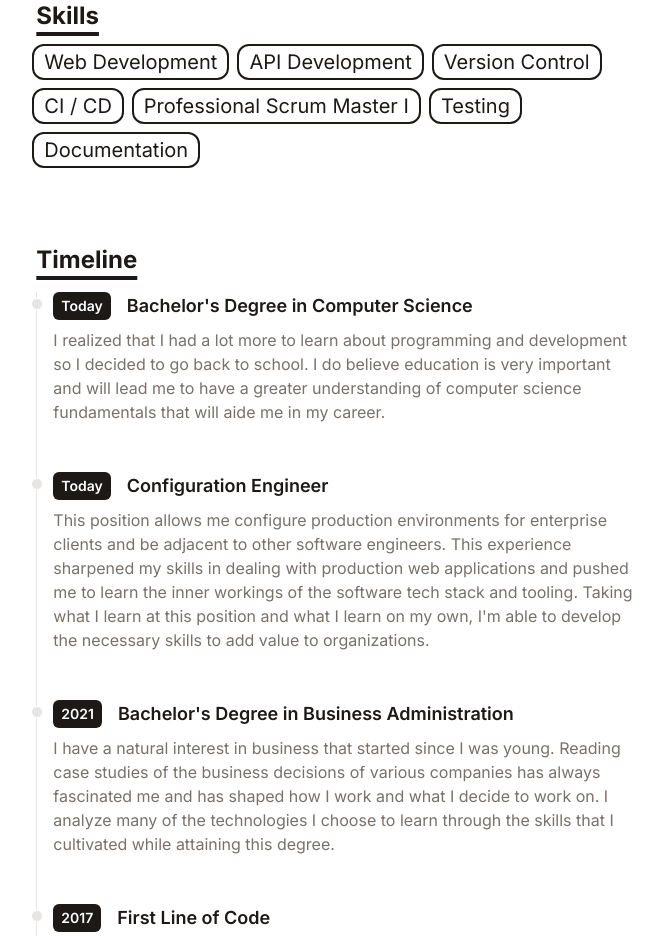
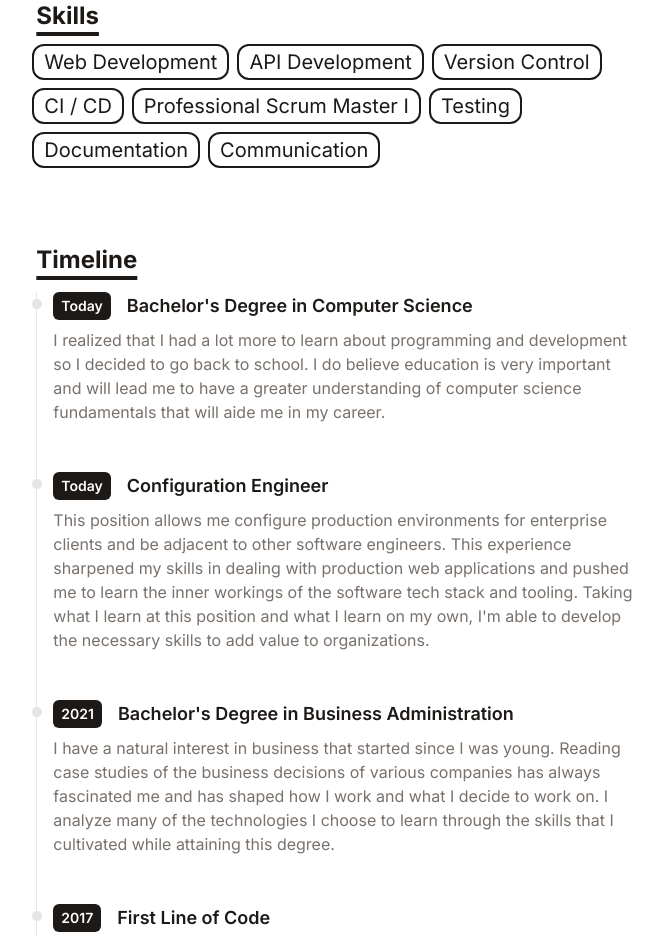
Before and after one commit to fredblaise/portfolio-site, a React (Vite) app: page / in a window 1280 px wide. Shown: the part 800-1736 px from the top of the page, without its empty margins (305-968 px from the left). Built offline with nearby package versions, Linux system fonts and the light colour scheme.

Commit message:
test of cname

```diff
--- a/src/data/skills.js
+++ b/src/data/skills.js
@@ -20,4 +20,7 @@ export default [
     {
         title: 'Documentation',
     },
+    {
+        title: 'Communication',
+    },
 ]
```
